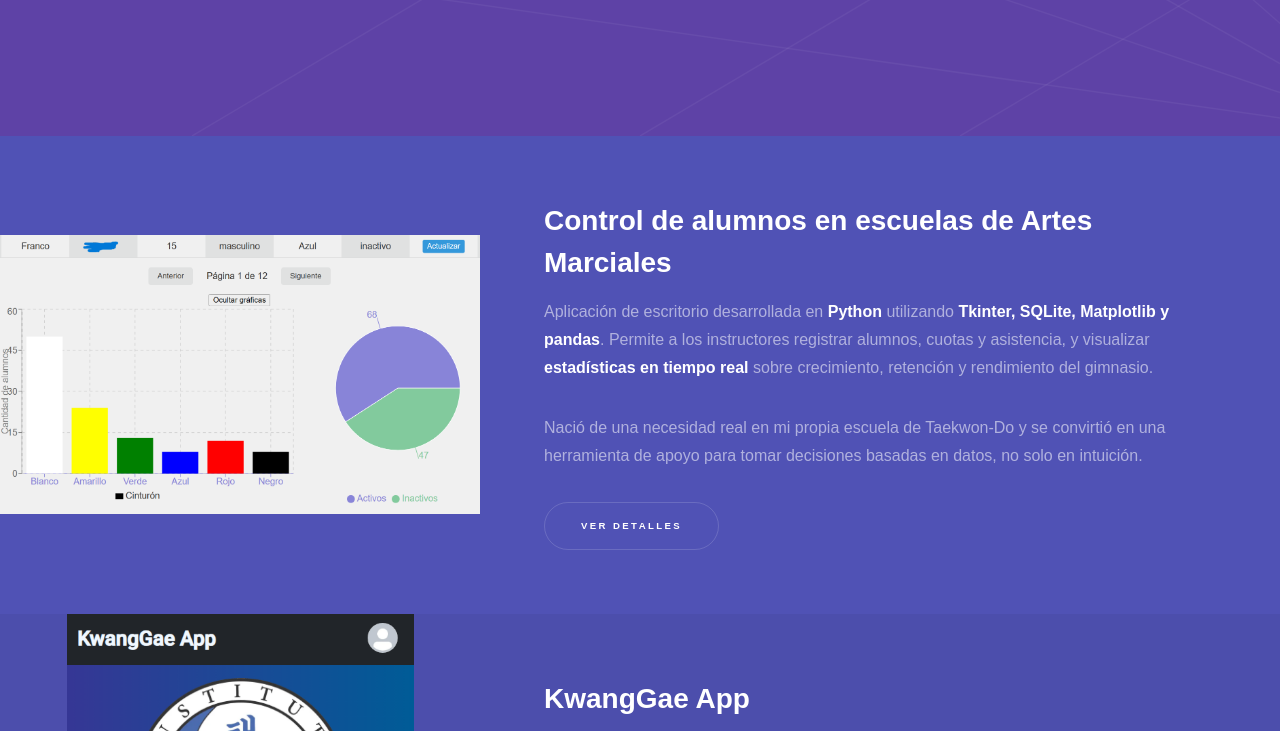
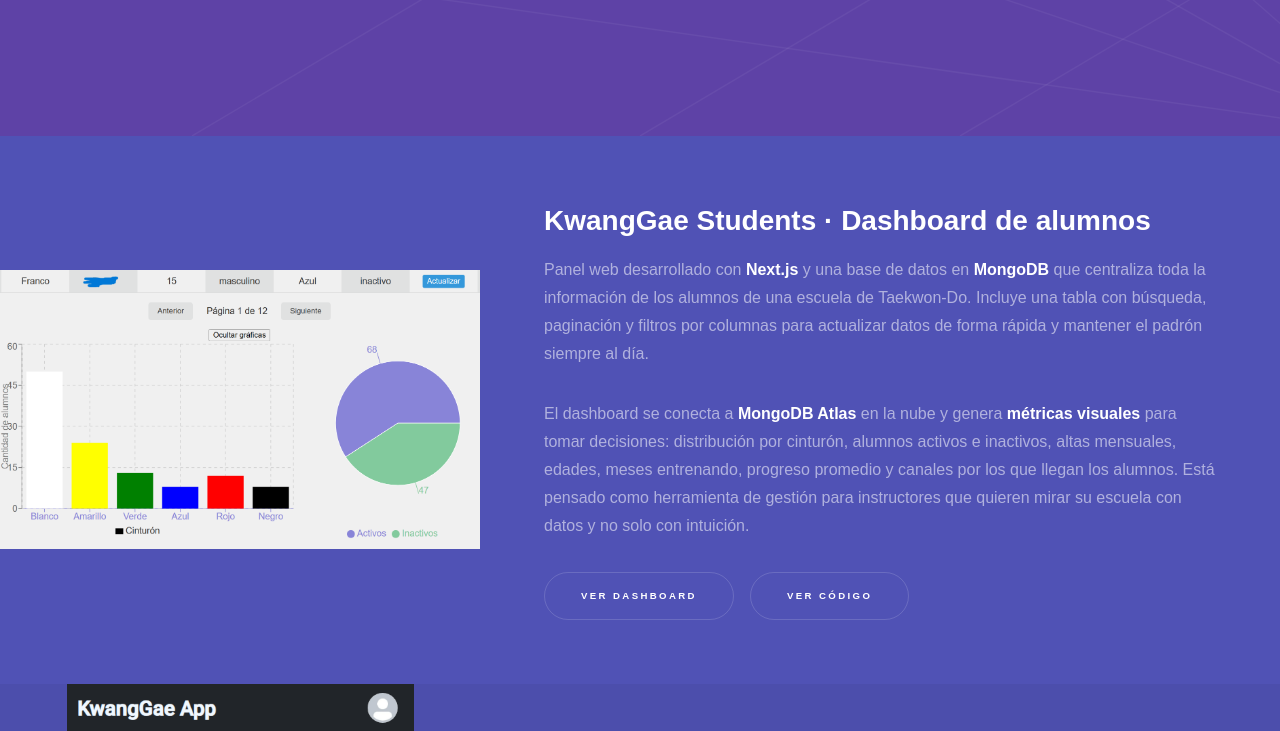
Before and after one commit to Jeffuy/portfolio, a plain HTML site: page index.html in a window 1280 px wide. Shown: the part 680-1411 px from the top of the page. Drawn offline with Linux system fonts and the light colour scheme.

Commit message:
fixed section

```diff
--- a/assets/css/main.css
+++ b/assets/css/main.css
@@ -4021,11 +4021,6 @@ body.is-preload #sidebar nav ul li {
 	#intro p {
 		font-size: 1em;
 	}
-
-	#two.wrapper.fade-up>.inner {
-		opacity: 1 !important;
-		transform: none !important;
-	}
 }
 
 
@@ -4038,3 +4033,8 @@ body.is-preload #sidebar nav ul li {
 	}
 
 }
+
+#two .features.inactive section .icon {
+	transform: scale(1) !important;
+	opacity: 1 !important;
+}
--- a/assets/js/main.js
+++ b/assets/js/main.js
@@ -120,7 +120,10 @@
 			if (!section) return;
 
 			// Inicialmente inactiva (como initialize de Scrollex).
-			section.classList.add('inactive');
+			if (!section.id || section.id !== 'two') {
+				section.classList.add('inactive');
+			}
+
 			sectionToLink.set(section, link);
 		});
 
--- a/index.html
+++ b/index.html
@@ -151,27 +151,46 @@
 
 			<!-- Control de alumnos -->
 			<section>
-				<a href="lista-alumnos.html" class="image">
+				<a href="https://kwanggae.vercel.app/" target="_blank" rel="noopener noreferrer" class="image">
 					<img src="./images/control-alumnos.png"
-						alt="Interfaz de la aplicación de control de alumnos para escuelas de artes marciales"
+						alt="Dashboard web de alumnos con tabla y panel de estadísticas para una escuela de Taekwon-Do"
 						data-position="center center" loading="lazy" decoding="async" />
 				</a>
 				<div class="content">
 					<div class="inner">
-						<h2>Control de alumnos en escuelas de Artes Marciales</h2>
+						<h2>KwangGae Students · Dashboard de alumnos</h2>
 						<p>
-							Aplicación de escritorio desarrollada en <strong>Python</strong> utilizando
-							<strong>Tkinter, SQLite, Matplotlib y pandas</strong>. Permite a los instructores registrar
-							alumnos, cuotas y asistencia, y visualizar <strong>estadísticas en tiempo real</strong>
-							sobre
-							crecimiento, retención y rendimiento del gimnasio.
+							Panel web desarrollado con <strong>Next.js</strong> y una base de datos en
+							<strong>MongoDB</strong> que
+							centraliza toda la información de los alumnos de una escuela de Taekwon-Do.
+							Incluye una tabla con búsqueda, paginación y filtros por columnas para actualizar datos de
+							forma rápida
+							y mantener el padrón siempre al día.
 						</p>
 						<p>
-							Nació de una necesidad real en mi propia escuela de Taekwon-Do y se convirtió en una
-							herramienta de apoyo para tomar decisiones basadas en datos, no solo en intuición.
+							El dashboard se conecta a <strong>MongoDB Atlas</strong> en la nube y genera
+							<strong>métricas
+								visuales</strong> para tomar decisiones: distribución por cinturón,
+							alumnos activos e inactivos, altas mensuales, edades, meses entrenando, progreso promedio y
+							canales por
+							los que llegan los alumnos.
+							Está pensado como herramienta de gestión para instructores que quieren mirar su escuela con
+							datos y no
+							solo con intuición.
 						</p>
 						<ul class="actions">
-							<li><a href="lista-alumnos.html" class="button">Ver detalles</a></li>
+							<li>
+								<a href="https://kwanggae.vercel.app/" target="_blank" rel="noopener noreferrer"
+									class="button">
+									Ver dashboard
+								</a>
+							</li>
+							<li>
+								<a href="https://github.com/Jeffuy/kwanggae-students" target="_blank"
+									rel="noopener noreferrer" class="button">
+									Ver código
+								</a>
+							</li>
 						</ul>
 					</div>
 				</div>
@@ -247,7 +266,7 @@
 			<section>
 				<a href="https://jeffuy.github.io/popularmovies/" target="_blank" rel="noopener noreferrer"
 					class="image">
-					<img src="images/proyecto-peliculas-placeholder.jpg"
+					<img src="images/peliculas-recientes.png"
 						alt="Listado de películas populares consumiendo la API de TMDb" data-position="25% 25%"
 						loading="lazy" decoding="async" />
 				</a>
```
Also changed, not shown: 1 other file.
